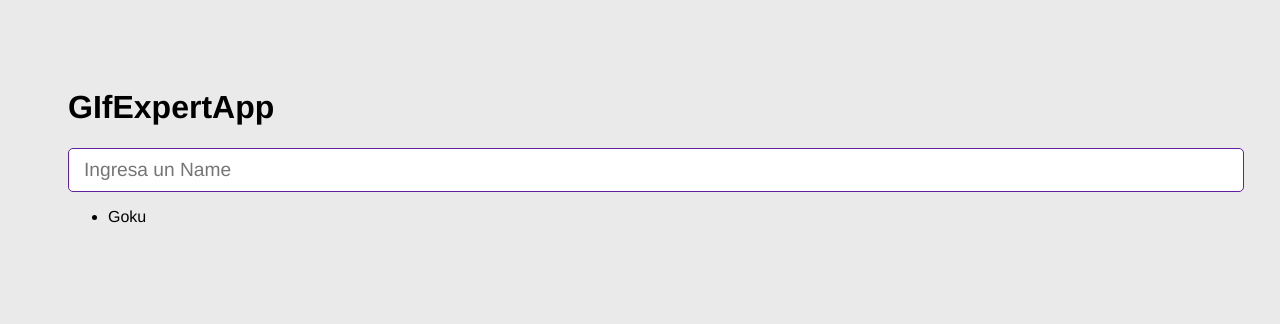
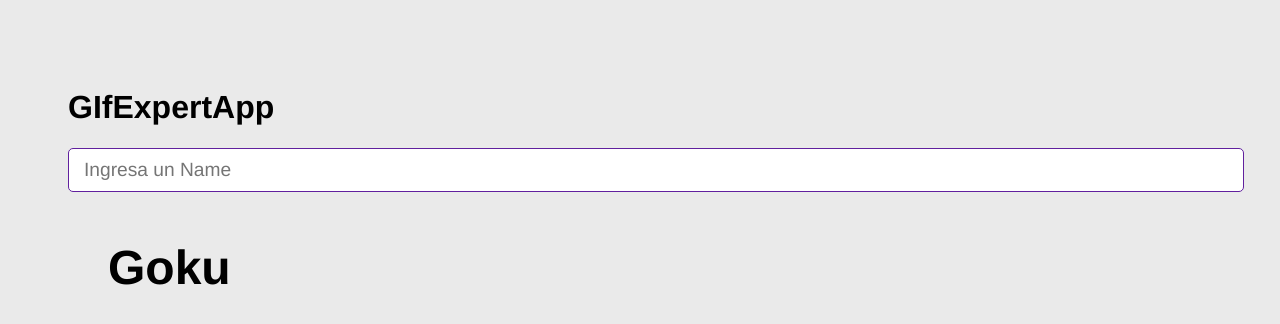
Before and after one commit to Elmer-Solis/Gif-Expert-App, a React (Vite) app: page / in a window 1280 px wide. Shown: the top 324 px of the page. Built offline with nearby package versions, Linux system fonts and the light colour scheme; no server answers.

Commit message:
respuesta api js

```diff
--- a/src/GIfExpertApp.jsx
+++ b/src/GIfExpertApp.jsx
@@ -17,9 +17,8 @@ export const GIfExpertApp = () => {
 
       <AddCategory onAddCategory={onAddCategory} />
 
-
       <ul>{categorie.map(cat => (
-        <li key={cat}>{cat} </li>
+        <GifItem key={cat} categorie={cat} />
       ))}</ul>
     </>
   )
--- a/src/components/GifItem.jsx
+++ b/src/components/GifItem.jsx
@@ -1,6 +1,23 @@
+import { useState } from "react"
 
-export const GifItem = () => {
+export const GifItem = ({ categorie }) => {
+    const [images, setImages] = useState([])
+
+    const getGifs = async () => {
+
+        const url = `https://api.giphy.com/v1/gifs/search?api_key=WVjdUDGU9uWqVqxf5iYgT2rNT1IPT7oG&q=${categorie}&limit=10`
+        const resp = await fetch(url)
+        const { data } = await resp.json();
+        console.log(data);
+    }
+
+    getGifs();
+
     return (
-        <div>GifItem</div>
+        <div>
+            <h3>{categorie} </h3>
+
+
+        </div>
     )
 }
```
